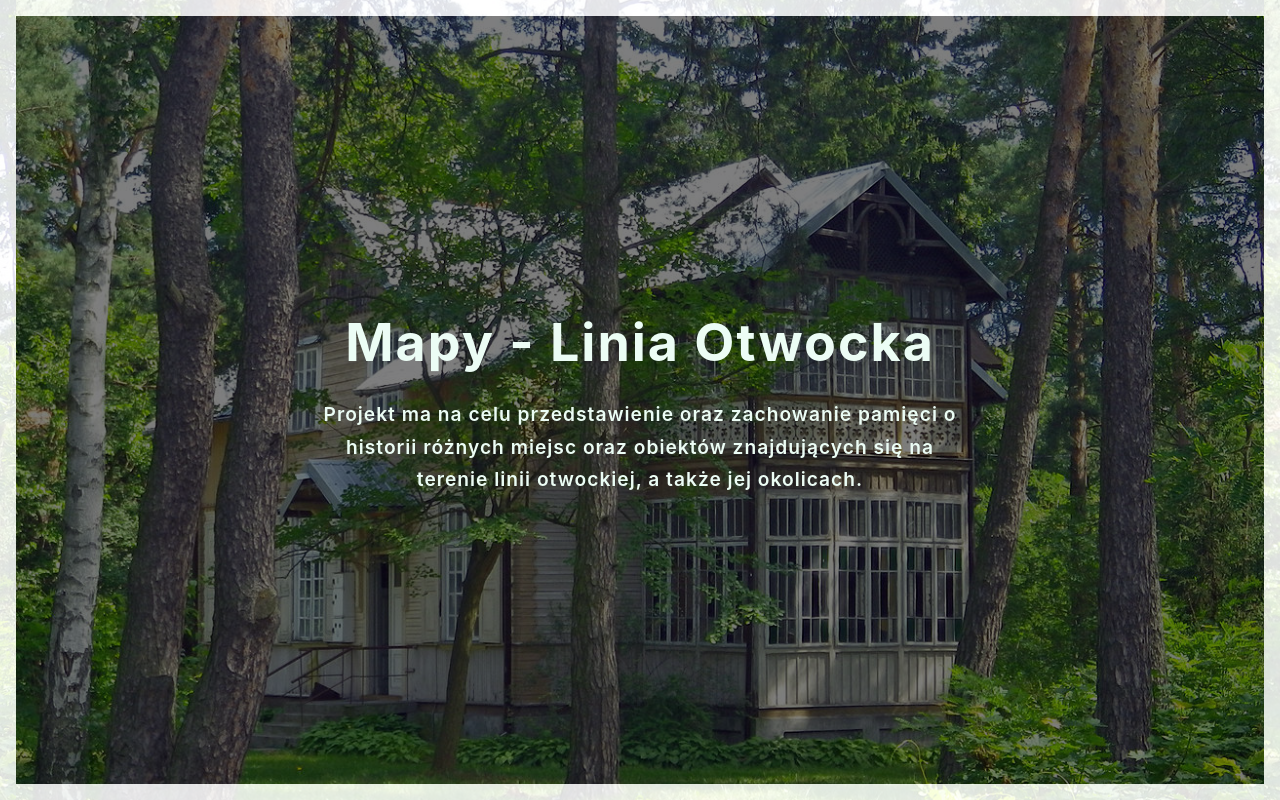
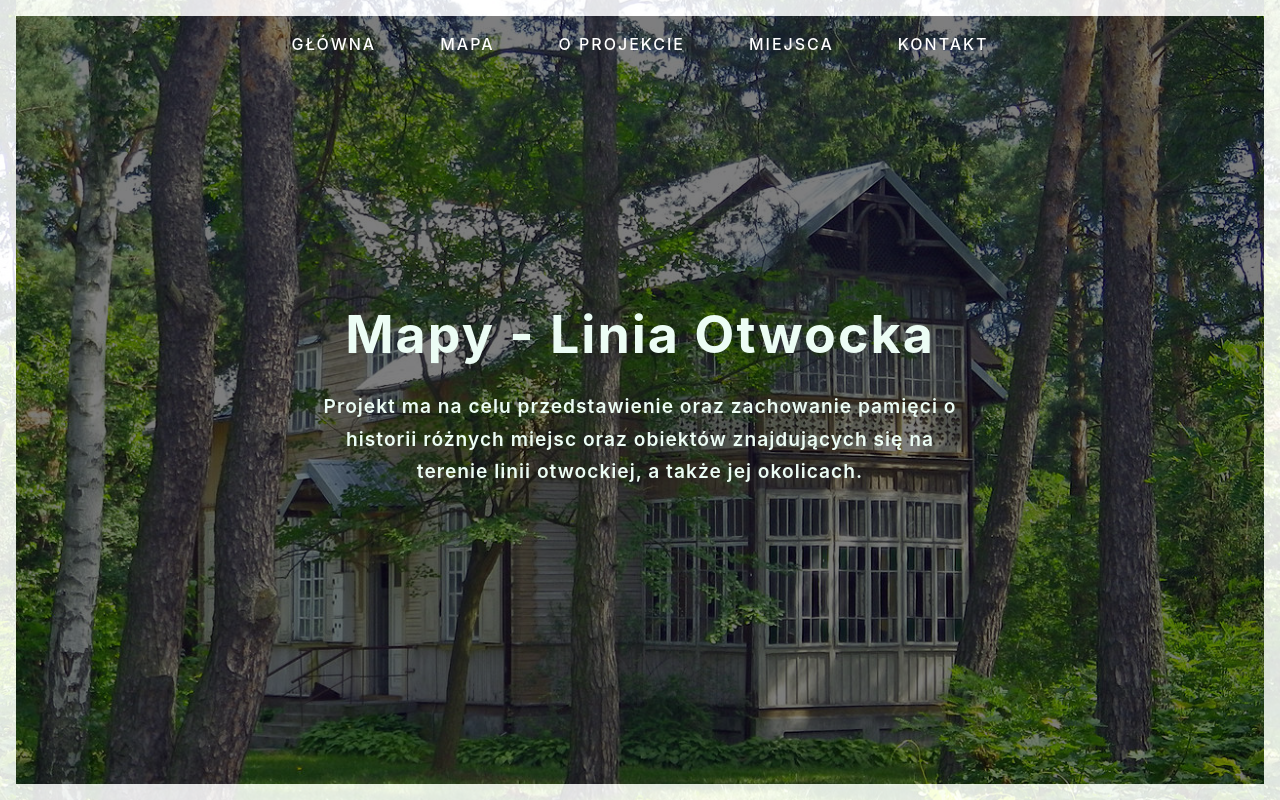
Before and after one commit to MacJ13/maps-linia-otw, a React (Vite) app: page /map in a window 1280 px wide. Built offline with nearby package versions, Linux system fonts and the light colour scheme.

Commit message:
Create navbar component

```diff
--- a/src/App.jsx
+++ b/src/App.jsx
@@ -1,9 +1,11 @@
+import Navbar from "./components/navbar";
 import Home from "./pages/home";
 
 function App() {
   return (
     <>
       <div>
+        <Navbar />
         <Home />
       </div>
     </>
--- /dev/null
+++ b/src/components/navbar.jsx
@@ -0,0 +1,13 @@
+const Navbar = () => (
+  <nav id="navbar">
+    <ul id="navbar-list">
+      <a href="#">Główna</a>
+      <a href="#">Mapa</a>
+      <a href="#">O Projekcie</a>
+      <a href="#">Miejsca</a>
+      <a href="#">Kontakt</a>
+    </ul>
+  </nav>
+);
+
+export default Navbar;
--- a/src/index.css
+++ b/src/index.css
@@ -27,13 +27,18 @@ html {
   font-size: 16px;
 }
 
+body {
+  position: relative;
+}
+
 a {
   /* font-weight: 500; */
-  color: #646cff;
+  /* color: #646cff; */
+  color: #fff;
   text-decoration: none;
 }
 a:hover {
-  color: #535bf2;
+  color: #8dc26f;
 }
 
 #landing-page {
@@ -67,6 +72,25 @@ a:hover {
   z-index: -1;
 }
 
+#navbar {
+  position: absolute;
+  top: 1rem;
+
+  width: 100%;
+  z-index: 5;
+}
+
+#navbar-list {
+  display: flex;
+  flex-wrap: wrap;
+  font-weight: 500;
+  justify-content: center;
+  gap: 4rem;
+  letter-spacing: 2px;
+  padding: 1rem 0;
+  text-transform: uppercase;
+}
+
 .intro {
   text-align: center;
   max-width: 50rem;
@@ -86,7 +110,46 @@ a:hover {
   font-weight: 600;
   letter-spacing: 1px;
   line-height: 1.7;
+  margin-bottom: 1rem;
   max-width: 40rem;
+}
+
+.map-link {
+  display: inline-block;
+  background: linear-gradient(to top, #8dc26f, #76b852);
+  border-radius: 0.5rem;
+  cursor: pointer;
+  font-size: 1.1rem;
+  font-weight: 600;
+  letter-spacing: 4px;
+  padding: 1rem 0;
+  text-align: center;
+  text-transform: uppercase;
+
+  width: 20rem;
+}
+
+.map-link:hover {
+  color: #ecfdf5;
+}
+
+.ornament {
+  position: absolute;
+  bottom: -1px;
+  transform: rotate(180deg);
+}
+
+.ornament.left {
+  right: -1px;
+}
+.ornament.right {
+  transform: scaleY(-1);
+  left: -1px;
+}
+
+.ornament > svg {
+  width: 17.5rem;
+  fill: rgb(255, 255, 255, 0.85);
 }
 
 /* body {
```
